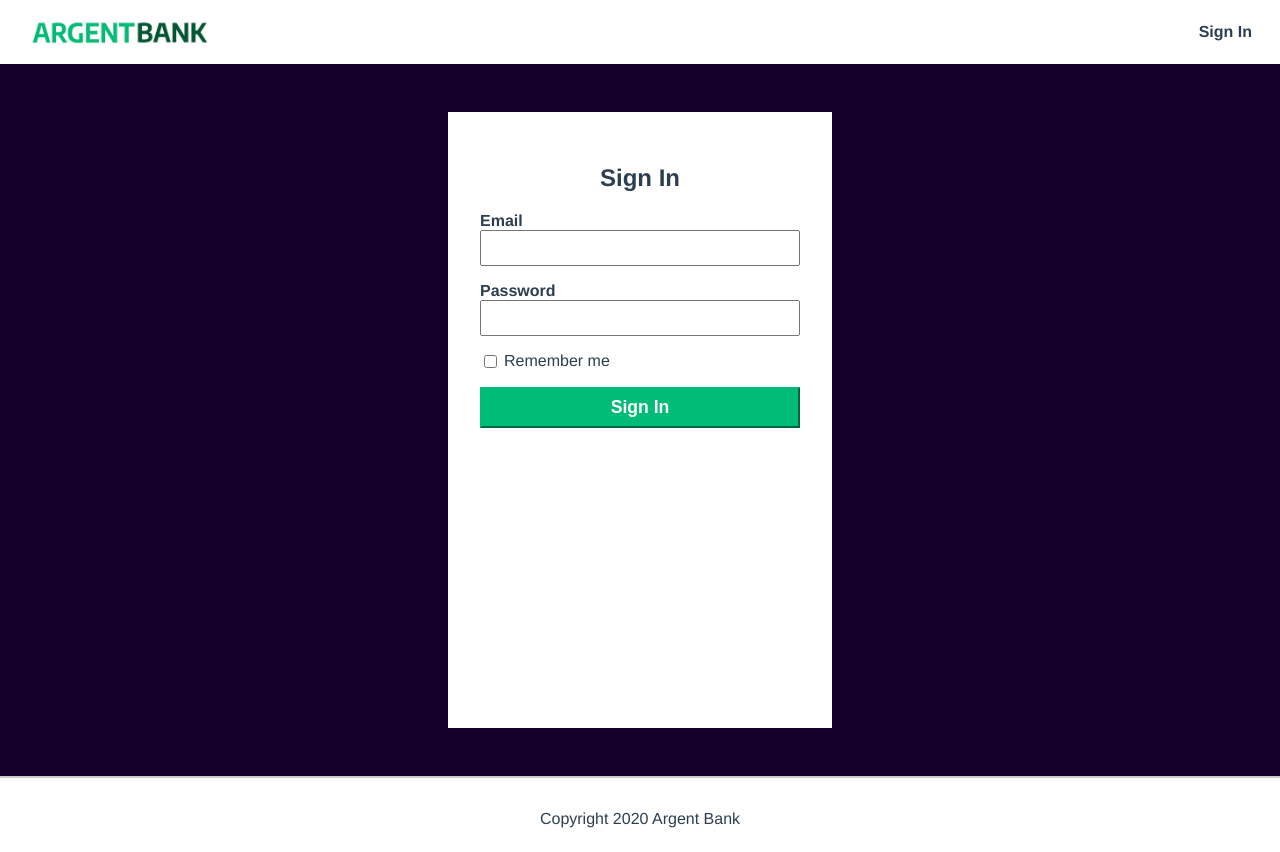
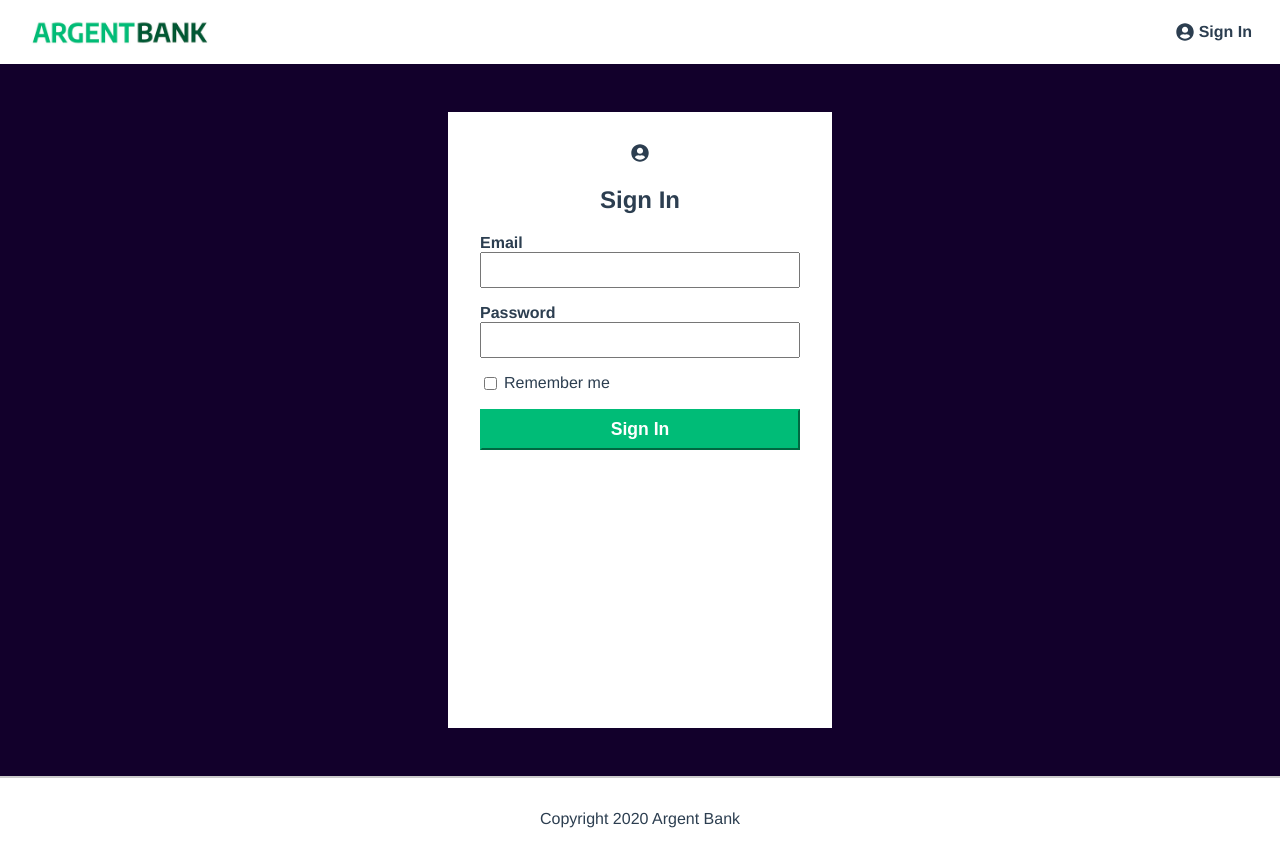
Before and after one commit to a-c-morel/ArgentBank, a React (Create React App) app: page /login in a window 1280 px wide. Built offline with nearby package versions, Linux system fonts and the light colour scheme.

Commit message:
styles: adding icons and resizing them

```diff
--- a/package.json
+++ b/package.json
@@ -12,6 +12,7 @@
     "react": "^18.2.0",
     "react-dom": "^18.2.0",
     "react-hook-form": "^7.39.4",
+    "react-icons": "^4.7.1",
     "react-redux": "^8.0.5",
     "react-router-dom": "^6.4.3",
     "react-scripts": "5.0.1",
--- a/src/components/Navbar.js
+++ b/src/components/Navbar.js
@@ -3,6 +3,7 @@ import {Link} from "react-router-dom"
 import argentBankLogo from "../assets/argentBankLogo.png"
 import { useDispatch, useSelector } from 'react-redux'
 import { signOut } from '../features/auth/authSlice'
+import { FaUserCircle, FaSignOutAlt } from 'react-icons/fa'
 
 function Navbar() {
 
@@ -23,18 +24,18 @@ function Navbar() {
           (token === null) ? (
             <div>
               <Link to="/login" className="main-nav-item">
-              <i className="fa fa-user-circle"></i>
+              <FaUserCircle size={18} />
               Sign In
               </Link>
             </div>
           ) : (
-            <div>
+            <div className="signout-container">
               <Link to="/user" className="main-nav-item">
-                <i className="fa fa-user-circle"></i>
+                <FaUserCircle size={18} />
                 {`${firstName}`}
               </Link>
               <Link to="/" className="main-nav-item" onClick={() => dispatch(signOut())}>
-                <i className="fa fa-sign-out"></i>
+                <FaSignOutAlt />
                 Sign Out
               </Link>
             </div>
--- a/src/index.css
+++ b/src/index.css
@@ -69,6 +69,13 @@ html {
   .main-nav-item {
     text-decoration: none;
     margin-right: 0.5rem;
+    display: -webkit-box;
+    display: -ms-flexbox;
+    display: flex;
+    -webkit-box-align: center;
+        -ms-flex-align: center;
+            align-items: center;
+    gap: .3rem
   }
 
   .main-nav-item:hover {
@@ -87,6 +94,10 @@ html {
   .main-nav-logo-image {
     max-width: 100%;
     width: 200px;
+  }
+
+  .login-user-icon {
+    font-size: 1.6rem;
   }
 
   .hero {
@@ -206,8 +217,11 @@ html {
     width: 30vw
   }
 
-  .sign-in-icon {
-    font-size: 5rem;
+  .signout-container {
+    display: -webkit-box;
+    display: -ms-flexbox;
+    display: flex;
+    gap: .7rem
   }
 
   .input-remember {
@@ -256,9 +270,6 @@ html {
     border-top: 2px solid #ccc;
     padding: 2rem 0 1.5rem;
     max-height: 4.781rem;
-    /*position: absolute;
-    bottom: 0;
-    width: 100vw;*/
   }
 
   .footer-text {
@@ -374,7 +385,7 @@ html {
             flex-direction: column;
     -webkit-box-align: start;
         -ms-flex-align: start;
-            align-items: start;
+            align-items: flex-start;
     gap: 1rem
   }
 
--- a/src/pages/LoginPage.js
+++ b/src/pages/LoginPage.js
@@ -3,6 +3,7 @@ import { useForm } from 'react-hook-form'
 import { useDispatch, useSelector } from 'react-redux'
 import { authenticateUser } from '../features/auth/authSlice'
 import { useNavigate } from "react-router-dom"
+import { FaUserCircle } from 'react-icons/fa'
 
 function LoginPage() {
 
@@ -28,7 +29,7 @@ function LoginPage() {
     <>
       <main className="main bg-dark">
         <section className="sign-in-content">
-          <i className="fa fa-user-circle sign-in-icon"></i>
+        <FaUserCircle size={18} />
           <h1>Sign In</h1>
           <form onSubmit={handleSubmit(submitForm)}>
             <div className="input-wrapper">
```
Also changed, not shown: 1 other file (tests, documents, lock files or other folders).
